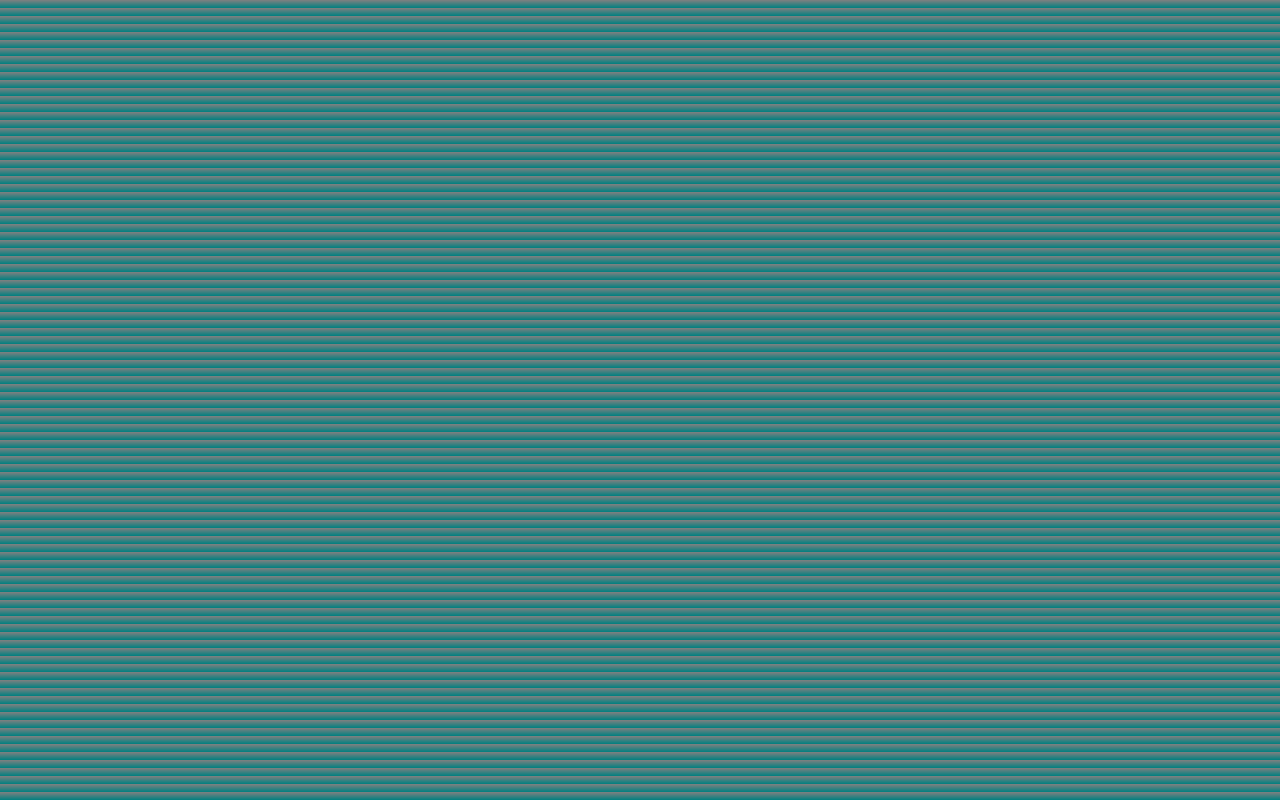
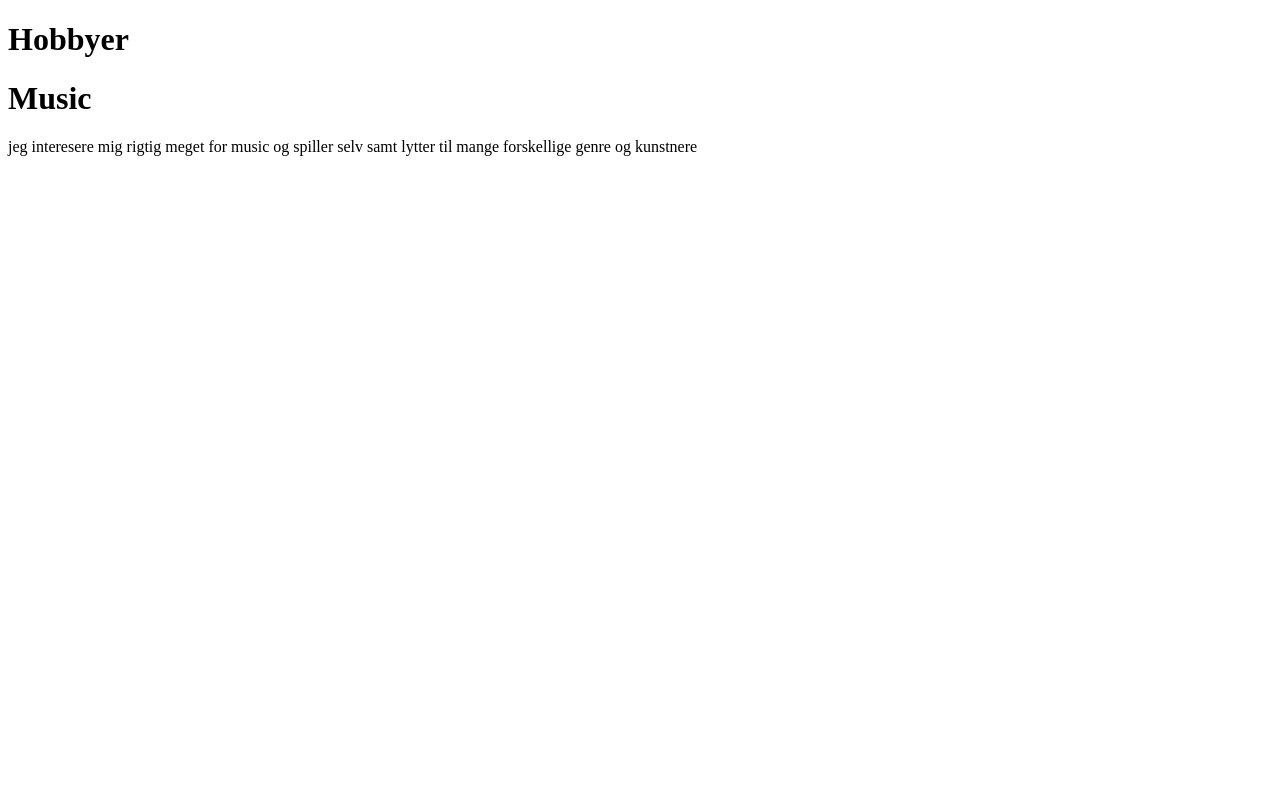
Before and after one commit to Brorfessor/portfolio, a plain HTML site: page index.html2.html in a window 1280 px wide. Drawn offline with Linux system fonts and the light colour scheme.

Commit message:
ny version

```diff
--- a/index.html2.html
+++ b/index.html2.html
@@ -2,10 +2,16 @@
 <htmlmeta lang="en">
 <head>
     <meta charset="UTF-8">
-    <link href="StyleCSS.css" rel="stylesheet">
     <title>Hobbyer</title>
 </head>
+    <header>
+        <h1>Hobbyer</h1>
+    </header>
 <body>
+<h1>Music</h1>
+<p>
+    jeg interesere mig rigtig meget for music og spiller selv samt lytter til mange forskellige genre og kunstnere
 
+</p>
 </body>
 </htmlmeta>
```
